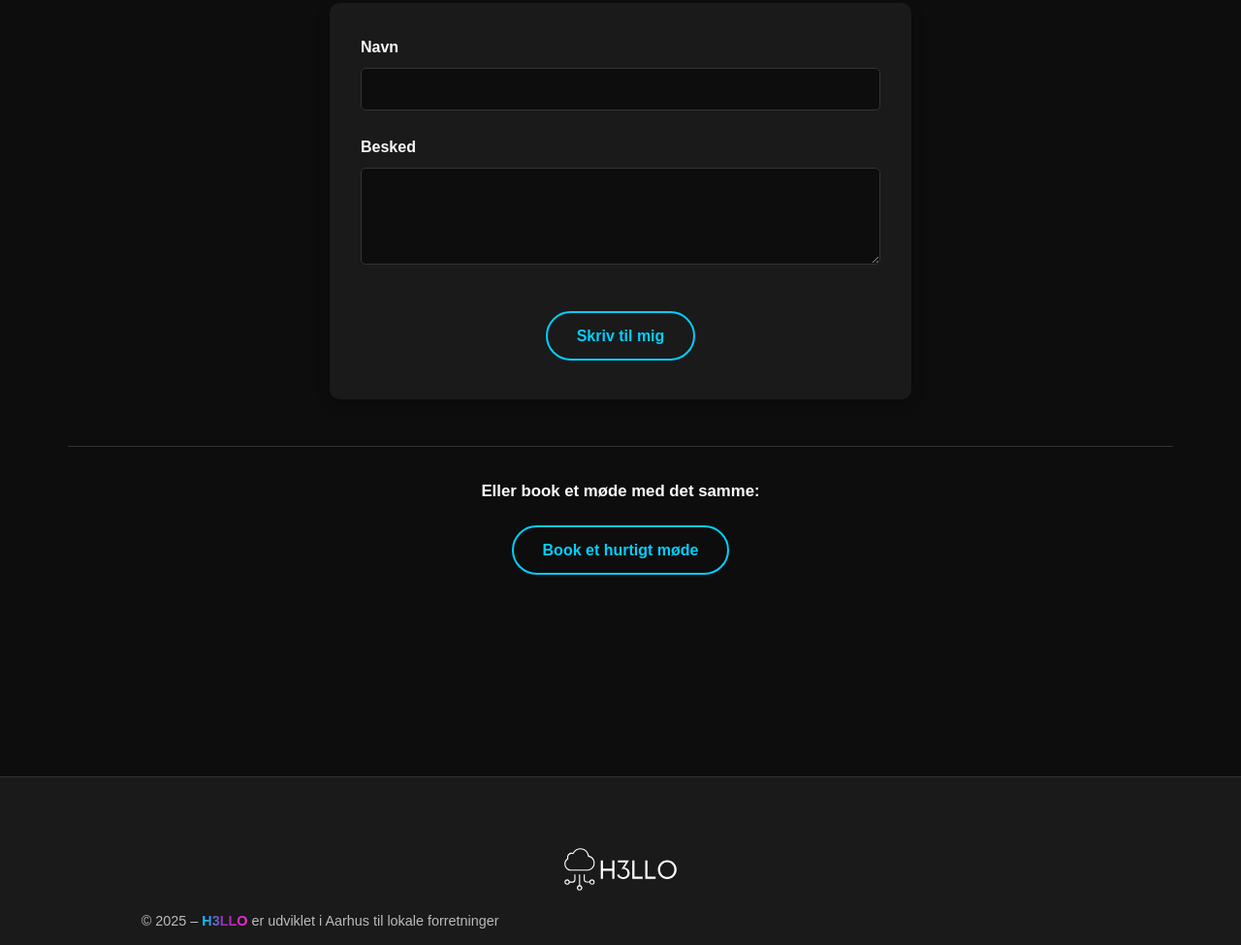
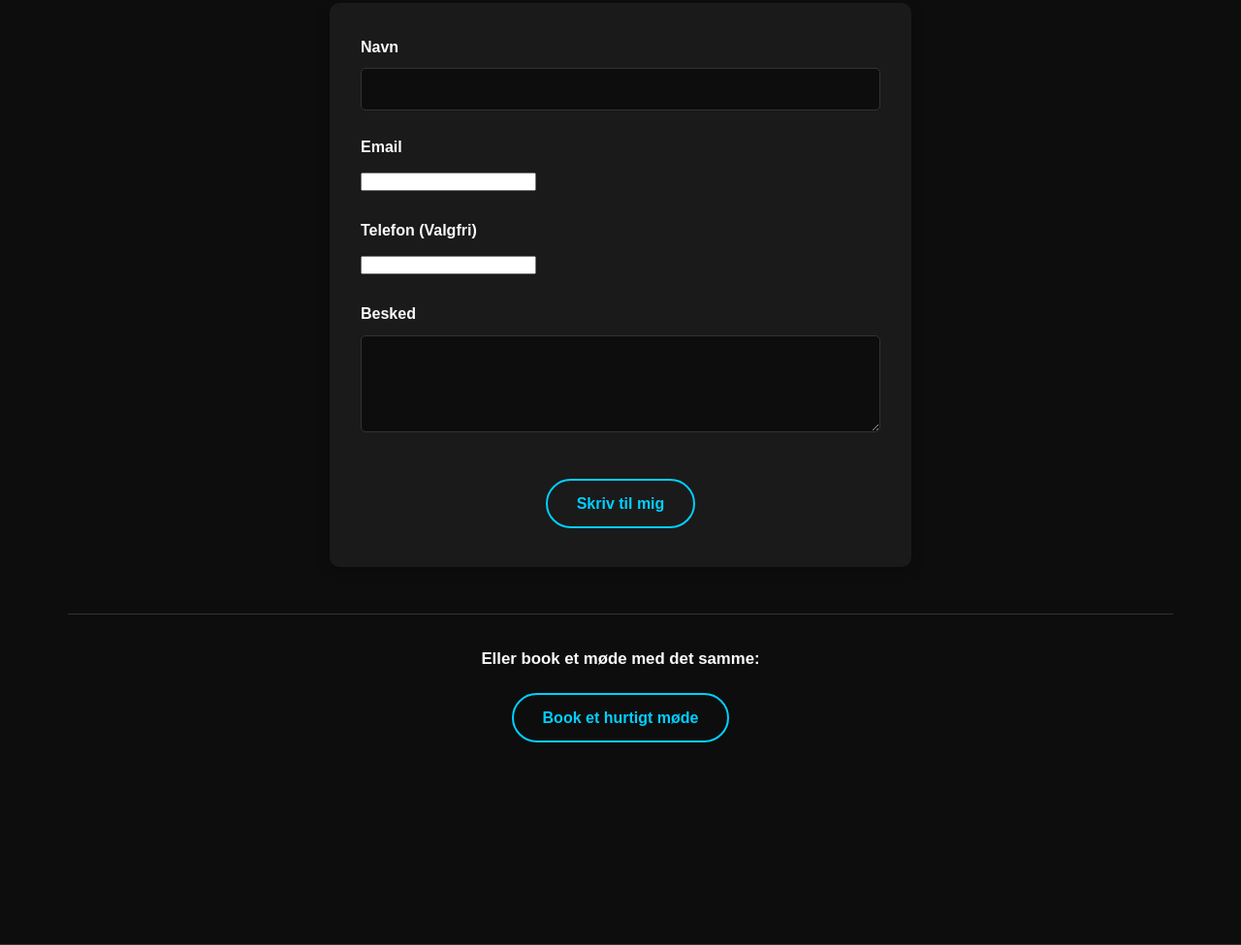
Before and after one commit to H3LLO2/h3llo-site, a website: page index.html in a window 1280 px wide. Shown: the part 8004-8979 px from the top of the page at 97% size. Drawn offline with Linux system fonts and the light colour scheme.

Commit message:
fix: Center footer copyright, add email/phone fields to contact form

```diff
--- a/index.html
+++ b/index.html
@@ -338,6 +338,14 @@
                         <input type="text" id="name" name="name" required>
                     </div>
                     <div class="form-group">
+                        <label for="email">Email</label>
+                        <input type="email" id="email" name="email" required>
+                    </div>
+                    <div class="form-group">
+                        <label for="phone">Telefon (Valgfri)</label>
+                        <input type="tel" id="phone" name="phone">
+                    </div>
+                    <div class="form-group">
                         <label for="message">Besked</label>
                         <textarea id="message" name="message" rows="4" required></textarea>
                     </div>
--- a/style.css
+++ b/style.css
@@ -734,6 +734,11 @@ img.logo {
     padding: 0; /* Remove extra padding */
 }
 
+/* Ensure copyright paragraph text is centered */
+.site-footer .container > p {
+    text-align: center;
+    max-width: none; /* Ensure it can span width to center */
+}
 .site-footer p {
     font-size: 0.9rem;
     color: var(--text-muted);
```
